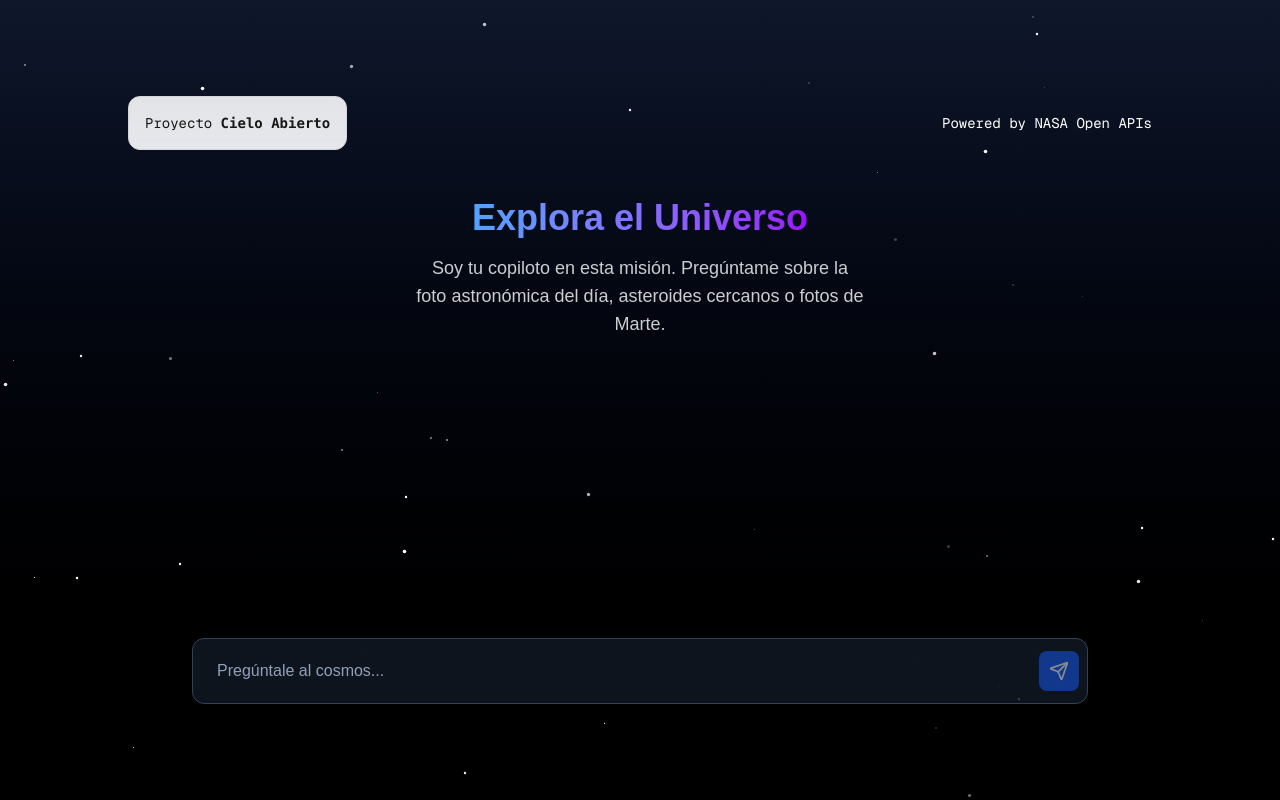
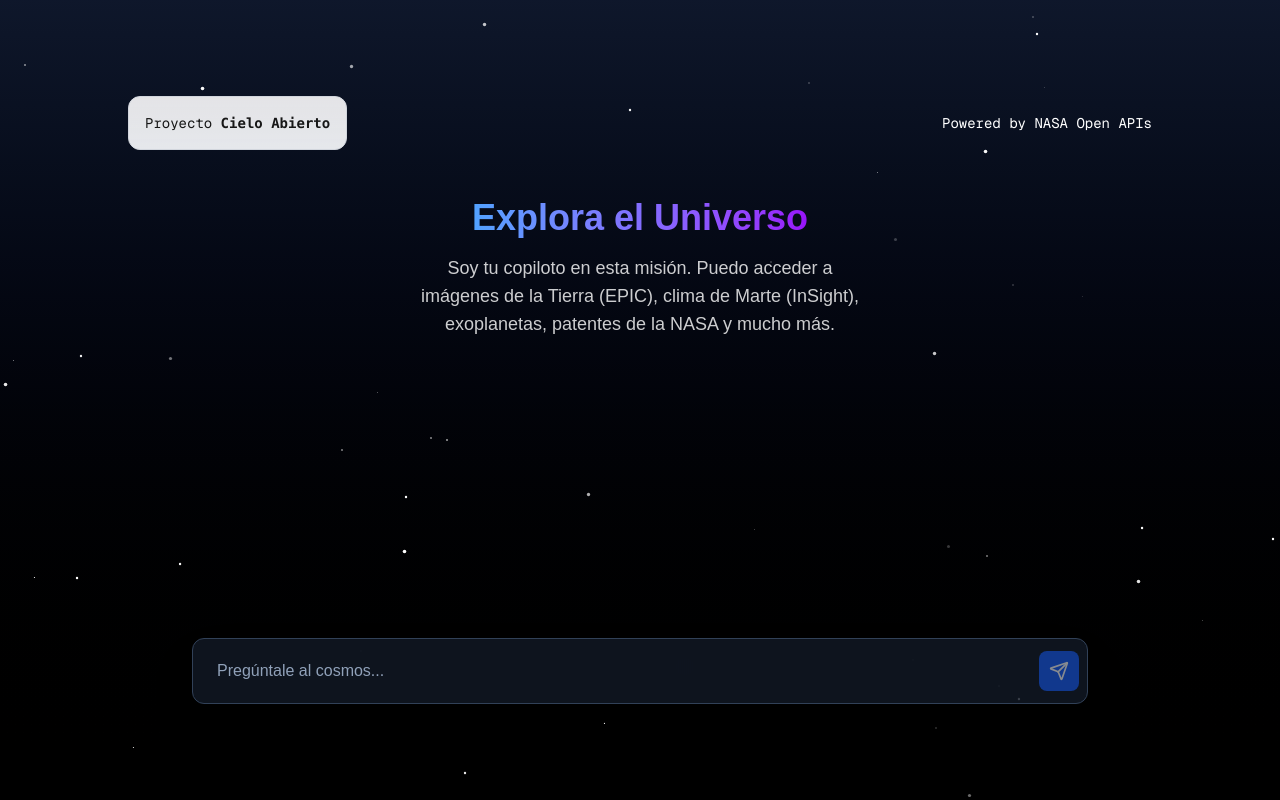
Before and after one commit to dantedeagostino-dot/cielo-abierto, a Next.js app: page / in a window 1280 px wide. Built offline with nearby package versions, Linux system fonts and the light colour scheme.

Commit message:
Fix: UI text, ChatInput name attribute, and add debug logs

```diff
--- a/app/page.tsx
+++ b/app/page.tsx
@@ -8,6 +8,7 @@ import { useRef, useEffect } from 'react';
 
 export default function Home() {
   const { messages, input, handleInputChange, handleSubmit, isLoading } = useChat();
+  console.log('useChat values:', { input, isLoading, hasHandleSubmit: !!handleSubmit });
   const messagesEndRef = useRef<HTMLDivElement>(null);
 
   const scrollToBottom = () => {
@@ -46,7 +47,7 @@ export default function Home() {
               Explora el Universo
             </h1>
             <p className="text-lg max-w-md">
-              Soy tu copiloto en esta misión. Pregúntame sobre la foto astronómica del día, asteroides cercanos o fotos de Marte.
+              Soy tu copiloto en esta misión. Puedo acceder a imágenes de la Tierra (EPIC), clima de Marte (InSight), exoplanetas, patentes de la NASA y mucho más.
             </p>
           </div>
         )}
@@ -72,6 +73,6 @@ export default function Home() {
           placeholder="Pregúntale al cosmos..."
         />
       </div>
-    </main>
+    </main >
   );
 }
--- a/components/ui/chat-input.tsx
+++ b/components/ui/chat-input.tsx
@@ -55,9 +55,10 @@ export default function ChatInput({ value, onChange, onSend, onSubmit, disabled,
         >
             <input
                 type="text"
+                name="prompt"
                 value={inputValue}
                 onChange={handleChange}
-                placeholder={placeholder || "Preguntale al universo..."}
+                placeholder={placeholder || "Pregúntale al cosmos..."}
                 className="flex-1 bg-transparent px-4 py-3 text-white placeholder-slate-400 focus:outline-none"
                 disabled={disabled}
             />
```
